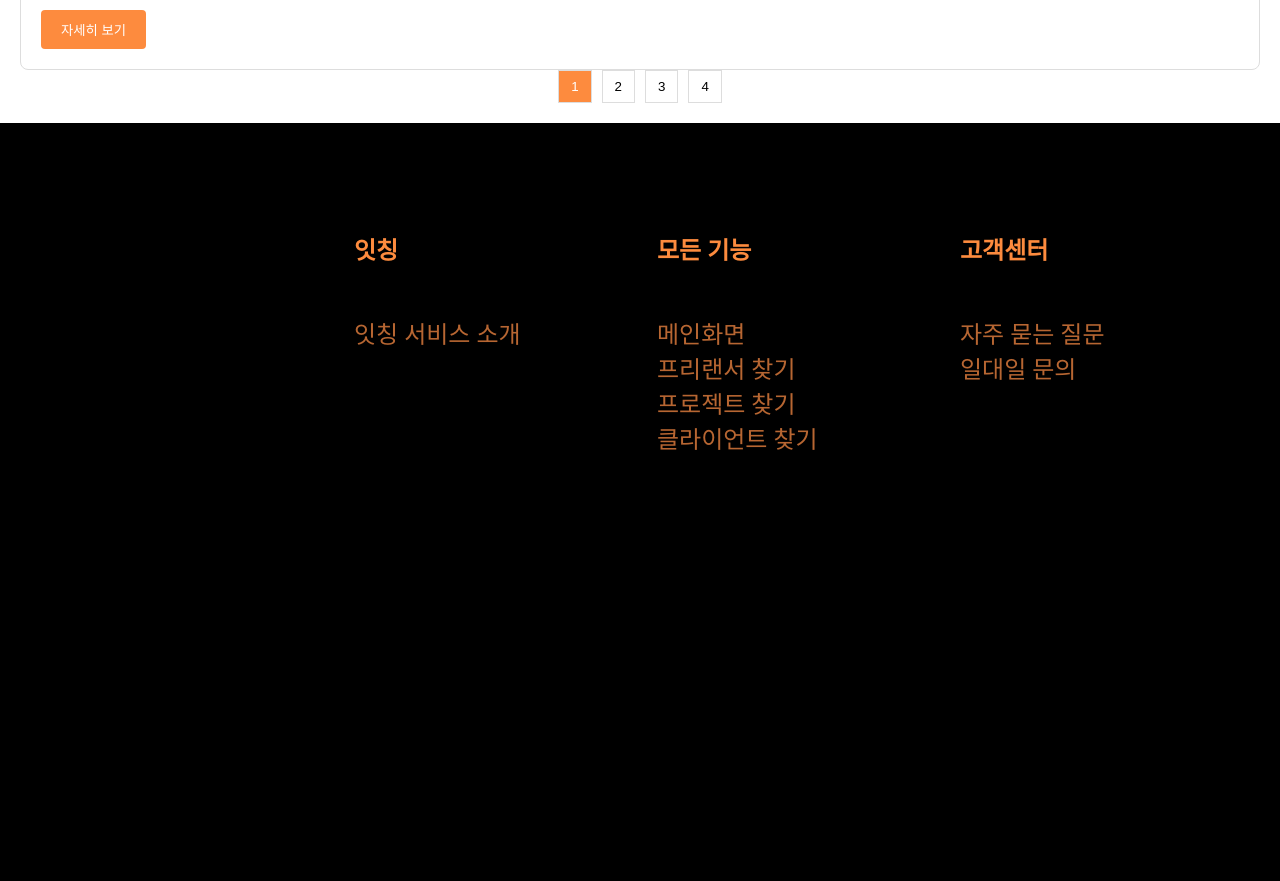
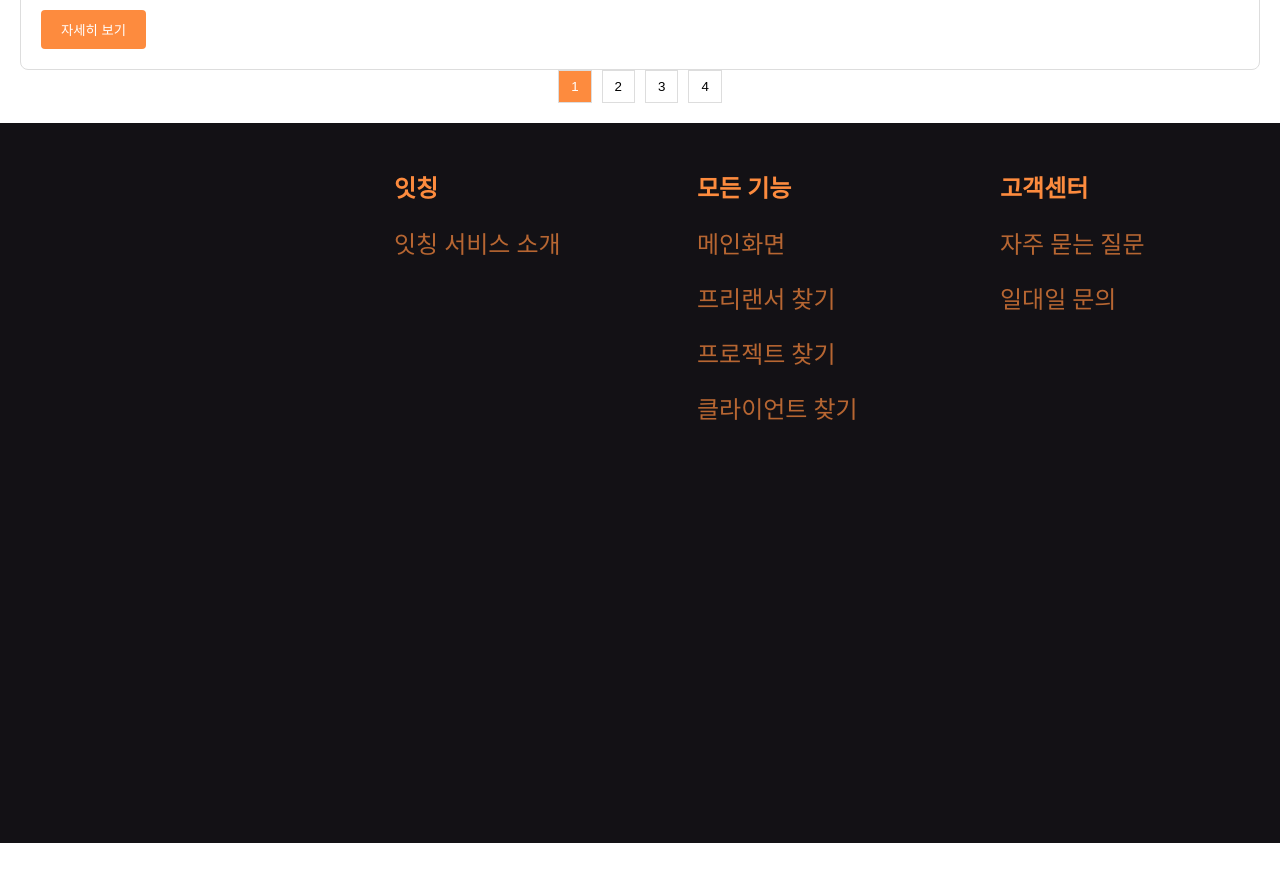
Before and after one commit to CornsoupProjectTeam/frontend, a React (Create React App) app: page /projects in a window 1280 px wide. Shown: the part 780-1661 px from the top of the page. After the commit the page ends 1623 px from the top, so only its background shows below. Built offline with nearby package versions, Linux system fonts and the light colour scheme.

Commit message:
푸터 수정

```diff
--- a/src/components/footer/Footer.css
+++ b/src/components/footer/Footer.css
@@ -7,14 +7,14 @@
   align-items: flex-start;
   gap: 63px;
   flex-shrink: 0;
-  background-color: black;
+  padding: var(--Icon-Large, 40px);
+  background: var(--maincolor-black, #131115);
 }
 
 .footer-container {
   display: flex;
   width: 1440px;
   height: 640px;
-  padding: var(--Icon-Large, 40px);
   justify-content: flex-end;
   align-items: flex-start;
   gap: 63px;
@@ -29,12 +29,15 @@
   font-size: 24px;
   font-style: normal;
   font-weight: 700;
-  line-height: 32px; /* 133.333% */
+  line-height: 32px;
+  margin-top: 10px;
+  margin-bottom: 10px;
 }
 
 .footer-container li {
   color: var(--orange-700, #b76632);
   list-style-type: none;
+  padding: 10px;
   padding-left: 0;
 
   /* title/medium/Large */
@@ -47,6 +50,7 @@
 
 .footer-container ul {
   padding-left: 0;
+  margin: 0;
 }
 
 .footer-service {
@@ -55,7 +59,6 @@
   flex-direction: column;
   align-items: flex-start;
   flex-shrink: 0;
-  align-self: stretch;
 }
 
 .footer-page {
```
